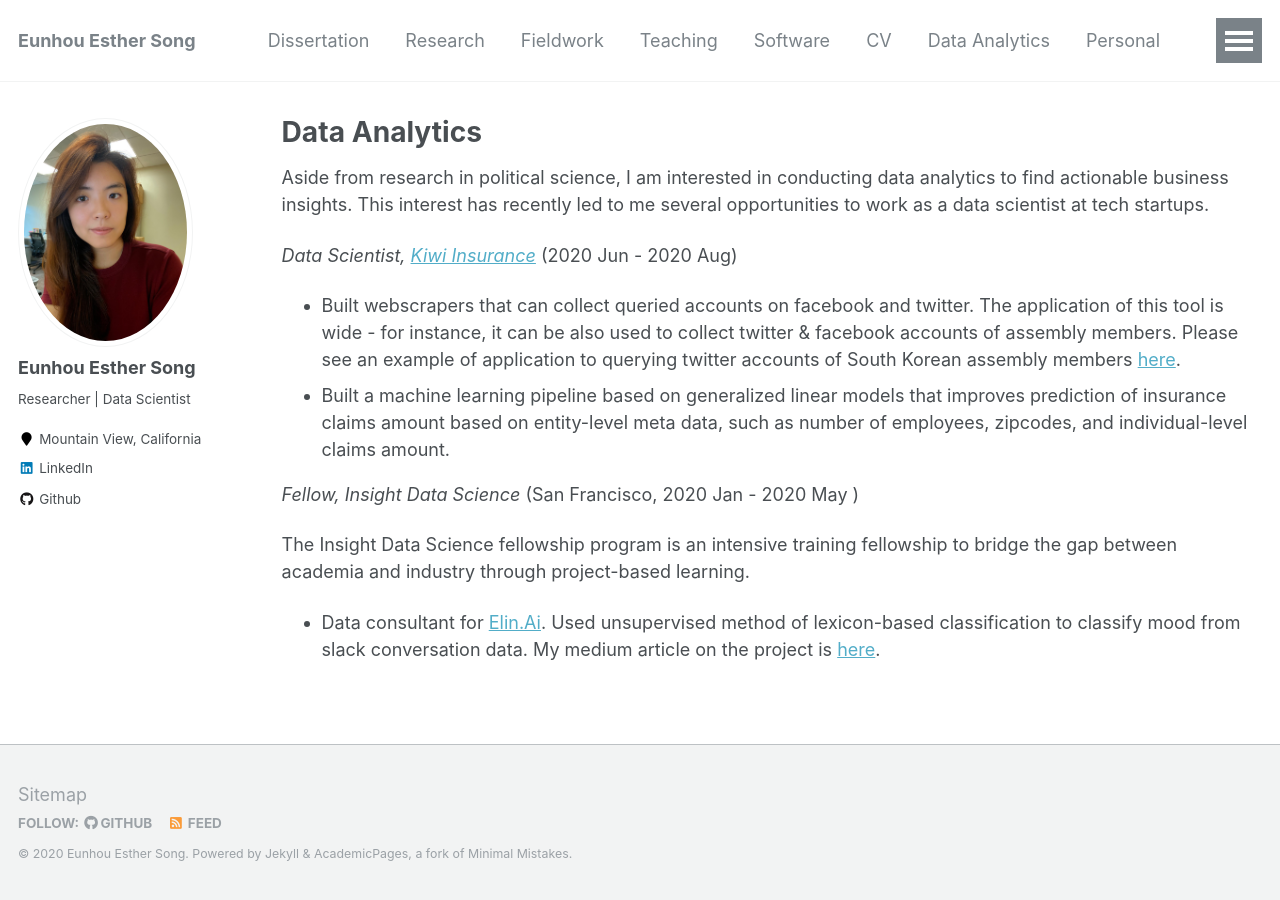
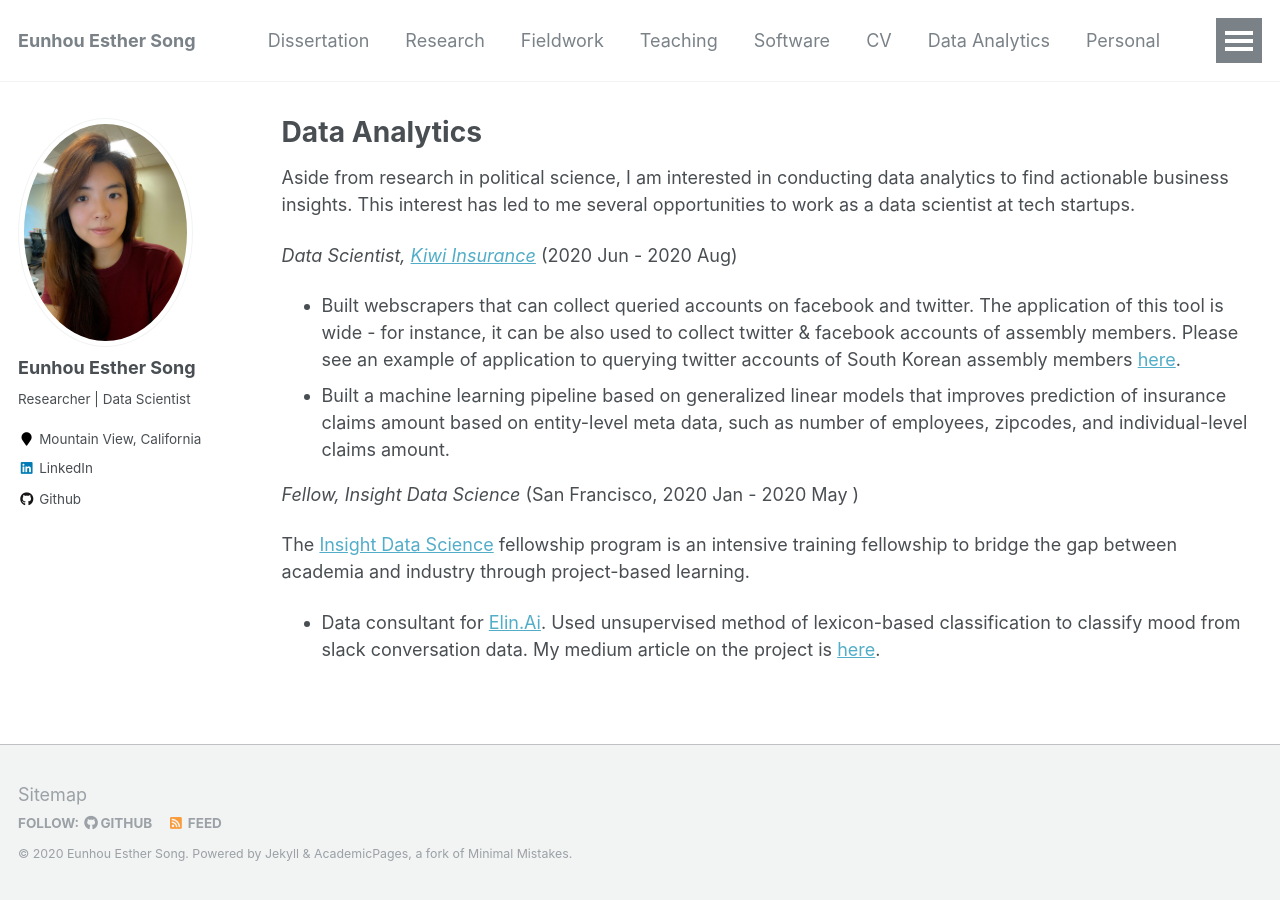
Before and after one commit to ehsong/ehsong.github.io, a Jekyll site: the page built from _pages/data_analytics.md, in a window 1280 px wide. Built offline with Jekyll 4.4.1, drawn with Linux system fonts in a browser that asks for light colours.

Commit message:
Update data_analytics.md

```diff
--- a/_pages/data_analytics.md
+++ b/_pages/data_analytics.md
@@ -7,7 +7,7 @@ author_profile: true
 
 {% include base_path %}
 
-Aside from research in political science, I am interested in conducting data analytics to find actionable business insights. This interest has recently led to me several opportunities to work as a data scientist at tech startups.
+Aside from research in political science, I am interested in conducting data analytics to find actionable business insights. This interest has led to me several opportunities to work as a data scientist at tech startups.
 
 *Data Scientist, [Kiwi Insurance](https://www.kiwiinsure.co/)* (2020 Jun - 2020 Aug)
 - Built webscrapers that can collect queried accounts on facebook and twitter. The application of this tool is wide - for instance, it can be also used to collect twitter & facebook accounts of assembly members. Please see an example of application to querying twitter accounts of South Korean assembly members [here](https://github.com/ehsong/twitter-scraper).
@@ -15,6 +15,6 @@ Aside from research in political science, I am interested in conducting data ana
 
 *Fellow, Insight Data Science* (San Francisco, 2020 Jan - 2020 May )
 
-The Insight Data Science fellowship program is an intensive training fellowship to bridge the gap between academia and industry through project-based learning.
+The [Insight Data Science](https://insightfellows.com/data-science) fellowship program is an intensive training fellowship to bridge the gap between academia and industry through project-based learning.
 
 - Data consultant for [Elin.Ai](https://elin.ai/). Used unsupervised method of lexicon-based classification to classify mood from slack conversation data. My medium article on the project is [here](https://medium.com/@esther.e.song/mood-metric-detecting-mood-at-workplace-using-lexicon-based-approach-8a2b2bbba74).
```
